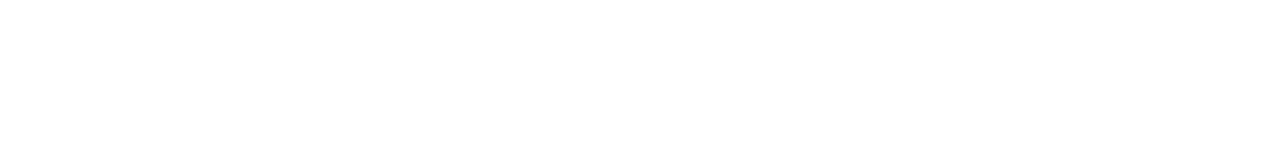
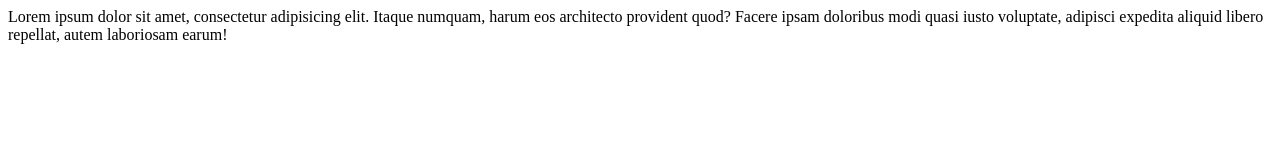
Before and after one commit to karenu/pwgit, a plain HTML site: page index.html in a window 1280 px wide. Drawn offline with Linux system fonts and the light colour scheme.

Commit message:
contenido en el body

```diff
--- a/index.html
+++ b/index.html
@@ -5,6 +5,7 @@
 	<title>Uso de Git/GitHub</title>
 </head>
 <body>
+	Lorem ipsum dolor sit amet, consectetur adipisicing elit. Itaque numquam, harum eos architecto provident quod? Facere ipsam doloribus modi quasi iusto voluptate, adipisci expedita aliquid libero repellat, autem laboriosam earum!
 
 </body>
 </html>
```
